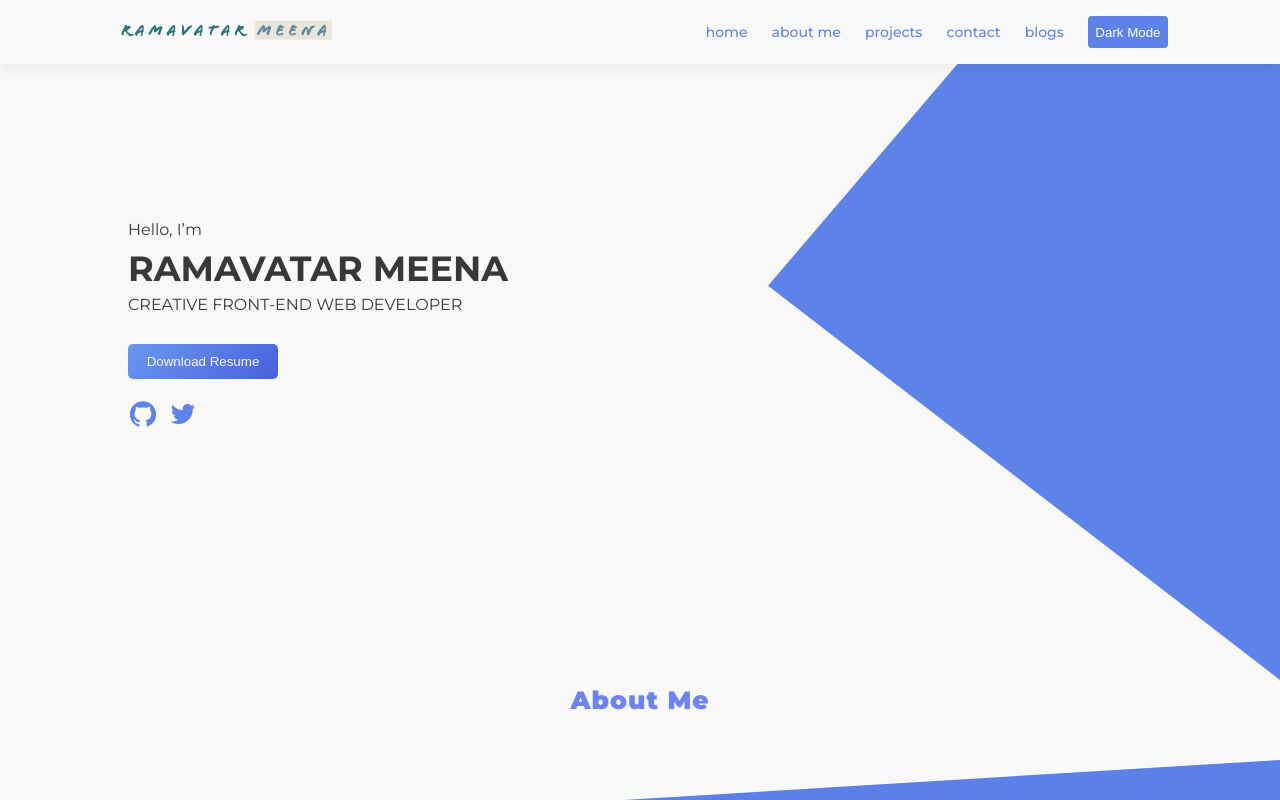
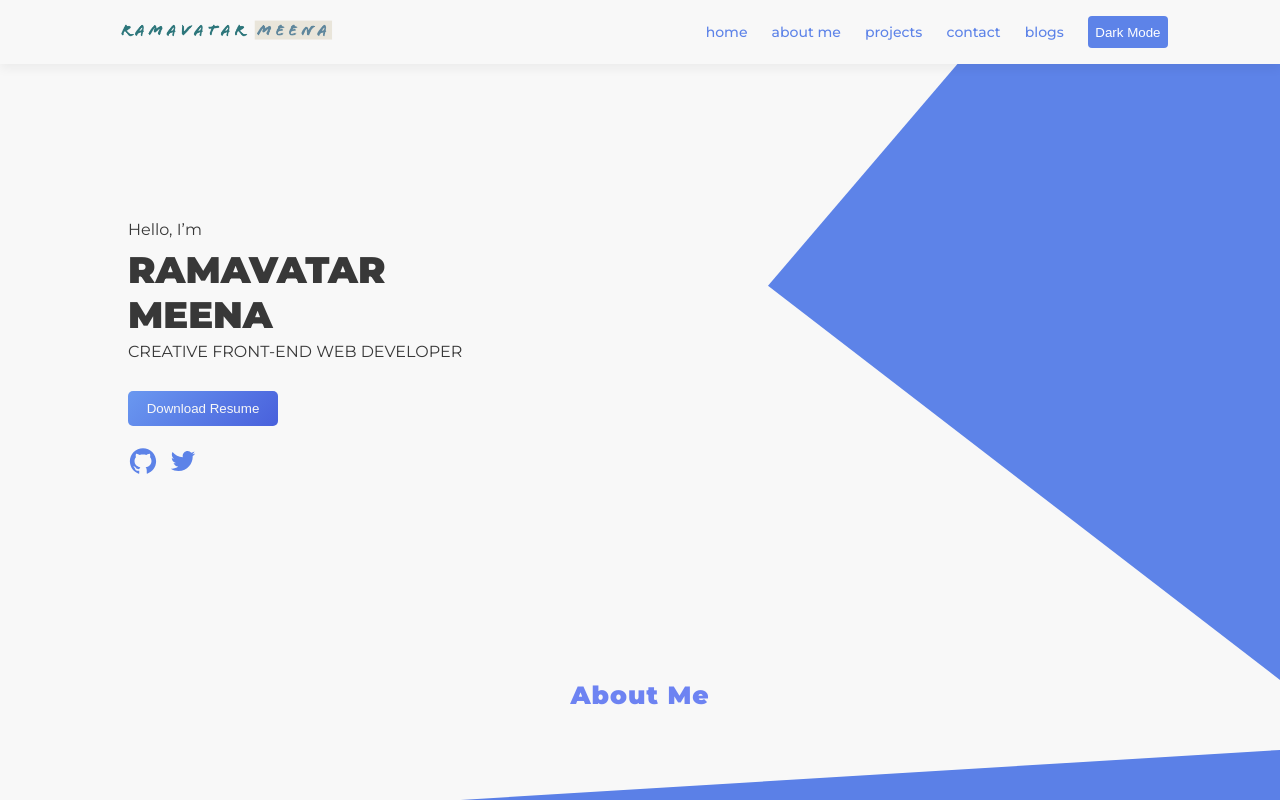
Before and after one commit to ramavatarmeena99/my_portfolio, a React (Create React App) app: page / in a window 1280 px wide. Shown: the top 800 px of the page. Built offline with nearby package versions, Linux system fonts and the light colour scheme.

Commit message:
bug fix for name

```diff
--- a/src/Components/Intro/index.js
+++ b/src/Components/Intro/index.js
@@ -65,7 +65,7 @@ export default function Intro() {
       <div className={Style.introBothSide}>
         <div className={Style.leftSideIntro}>
           <p className={Style.helloWord}>Hello, I’m</p>
-          <h1> RAMAVATAR MEENA</h1>
+          <h1 className={Style.me}> RAMAVATAR MEENA</h1>
           <h4>CREATIVE FRONT-END WEB DEVELOPER</h4>
           <div className={Style.myResume}>
             <button className={Style.resume}>Download Resume</button>
--- a/src/Components/Intro/index.module.css
+++ b/src/Components/Intro/index.module.css
@@ -38,9 +38,9 @@
   line-height: 150%;
 }
 
-h1 {
-  font-size: 35px;
-  font-weight: bolder;
+.me {
+  font-size: 37px;
+  font-weight: 900;
   margin: 5px 0px;
   color: #383838;
 }
```
